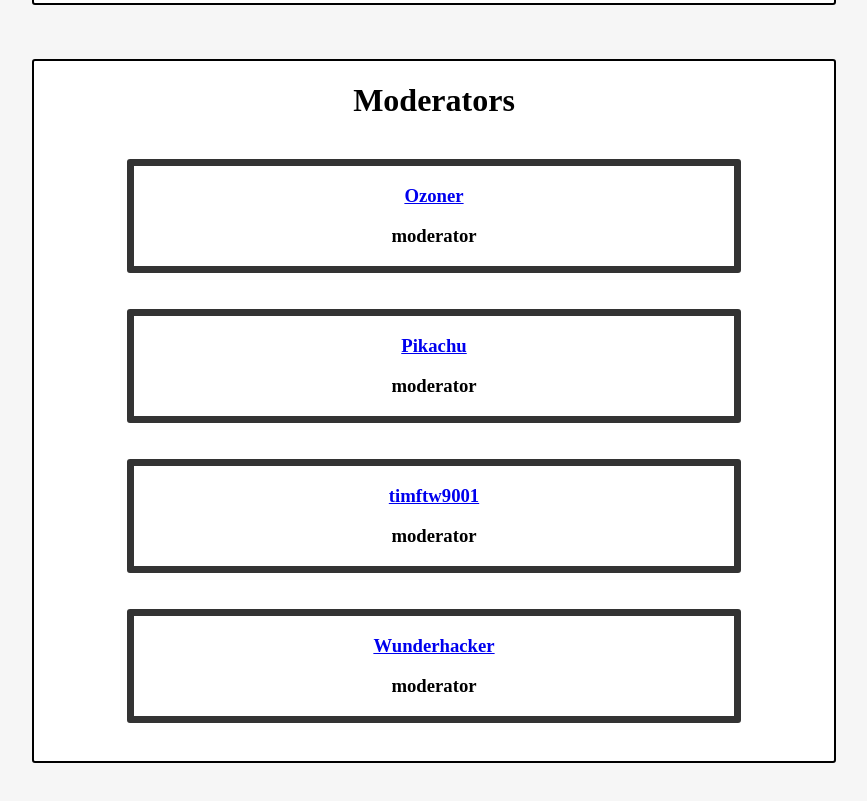
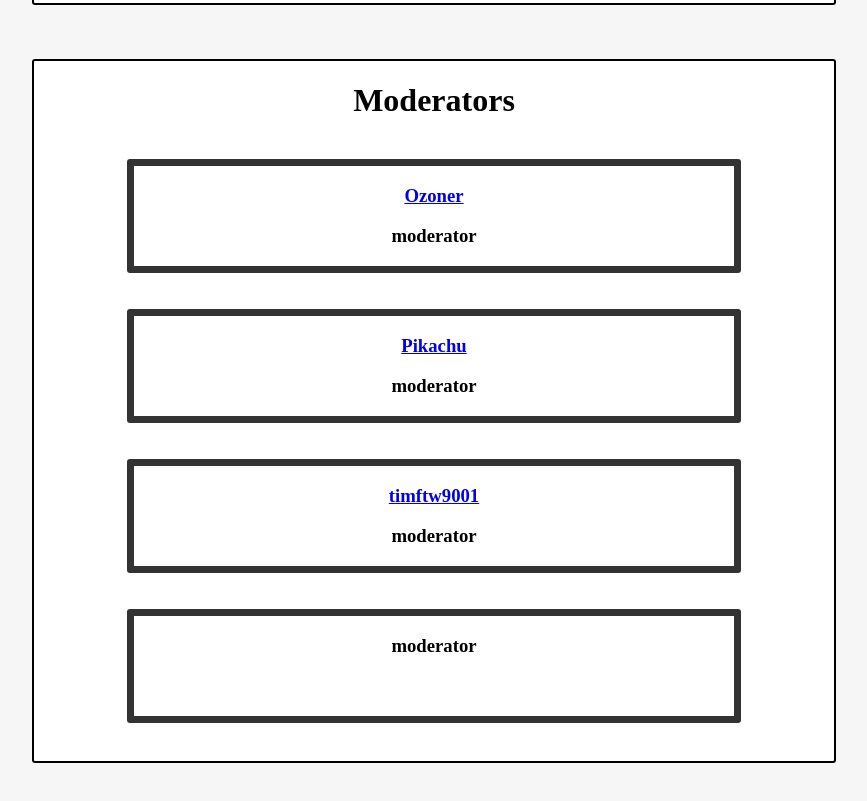
Before and after one commit to teaminvisibru/teaminvisibru, a plain HTML site: page about.html in a window 1280 px wide. Shown: the part 807-1608 px from the top of the page, without its empty margins (206-1073 px from the left). Drawn offline with Linux system fonts and the light colour scheme.

Commit message:
Update about.html

```diff
--- a/about.html
+++ b/about.html
@@ -197,7 +197,7 @@
 			<br>
 			<div class="announcement">
 				<h3>
-					<a href="404.html">Wunderhacker</a>
+
 				</h3>
 				<h3>moderator</h3>
 			</div>
```
